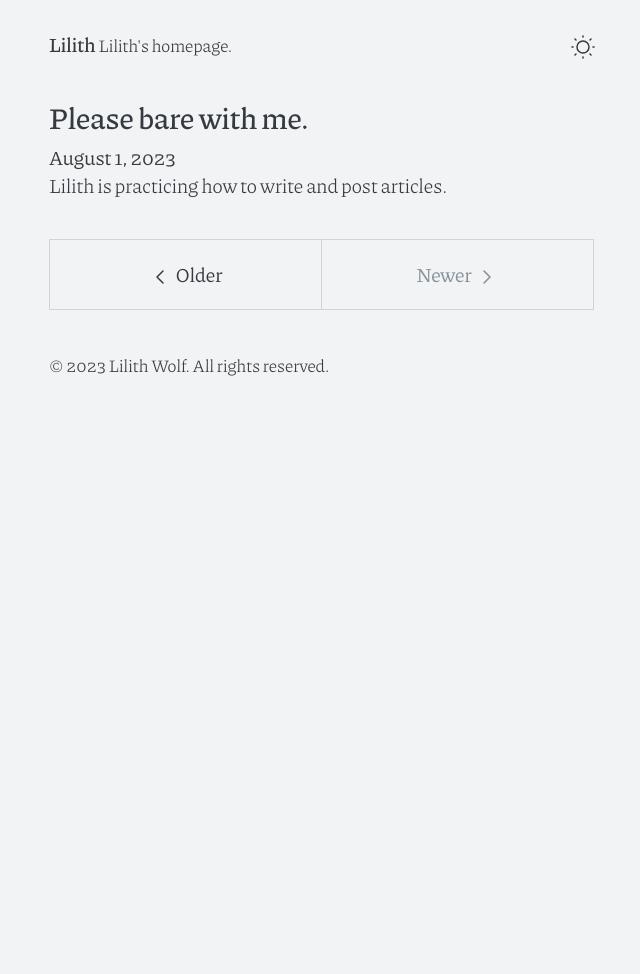
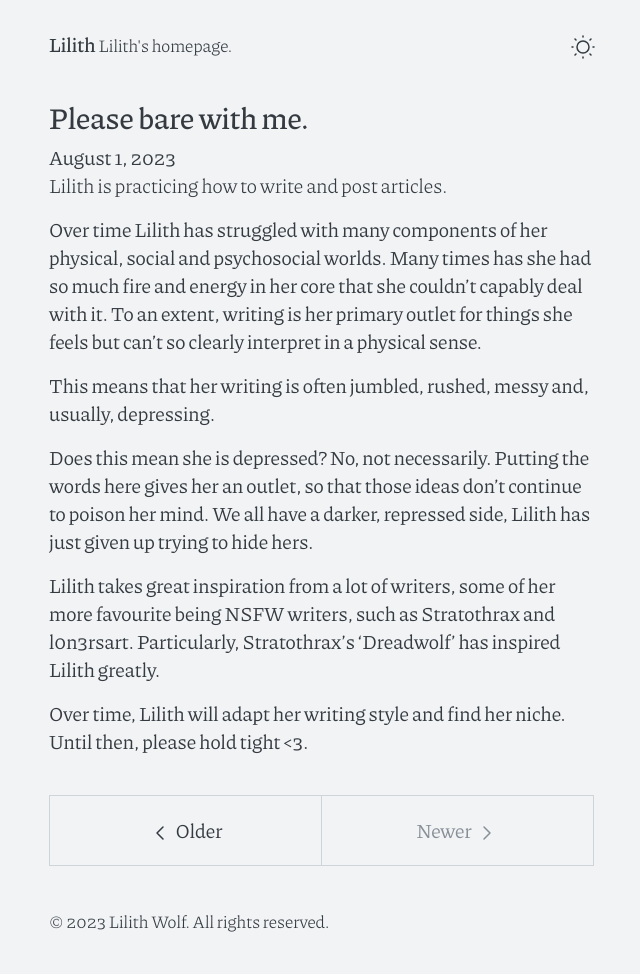
Before and after one commit to lili7h/lili7h.github.io, a Jekyll site: the page built from posts.md, in a window 1280 px wide. Shown: the whole page, without its empty margins (318-958 px from the left). Built offline with Jekyll 4.4.1, drawn with Linux system fonts in a browser that asks for light colours; the list of posts is cut into pages by our own code; before the commit the page ends 900 px from its top, so only the background shows below that.

Commit message:
update bare with me post to actually contain content

```diff
--- a/_posts/2023-08-01-please-bare-with-me.md
+++ b/_posts/2023-08-01-please-bare-with-me.md
@@ -7,3 +7,13 @@ image: assets/jpg/adam-gonzales-cat.jpg
 alt: Image by Adam Gonzales on Unsplash
 caption: While she is finding her style and place, please bare with her.
 ---
+
+Over time Lilith has struggled with many components of her physical, social and psychosocial worlds. Many times has she had so much fire and energy in her core that she couldn't capably deal with it. To an extent, writing is her primary outlet for things she feels but can't so clearly interpret in a physical sense.
+
+This means that her writing is often jumbled, rushed, messy and, usually, depressing.
+
+Does this mean she is depressed? No, not necessarily. Putting the words here gives her an outlet, so that those ideas don't continue to poison her mind. We all have a darker, repressed side, Lilith has just given up trying to hide hers.
+
+Lilith takes great inspiration from a lot of writers, some of her more favourite being NSFW writers, such as Stratothrax and l0n3rsart. Particularly, Stratothrax's 'Dreadwolf' has inspired Lilith greatly.
+
+Over time, Lilith will adapt her writing style and find her niche. Until then, please hold tight <3.
```
